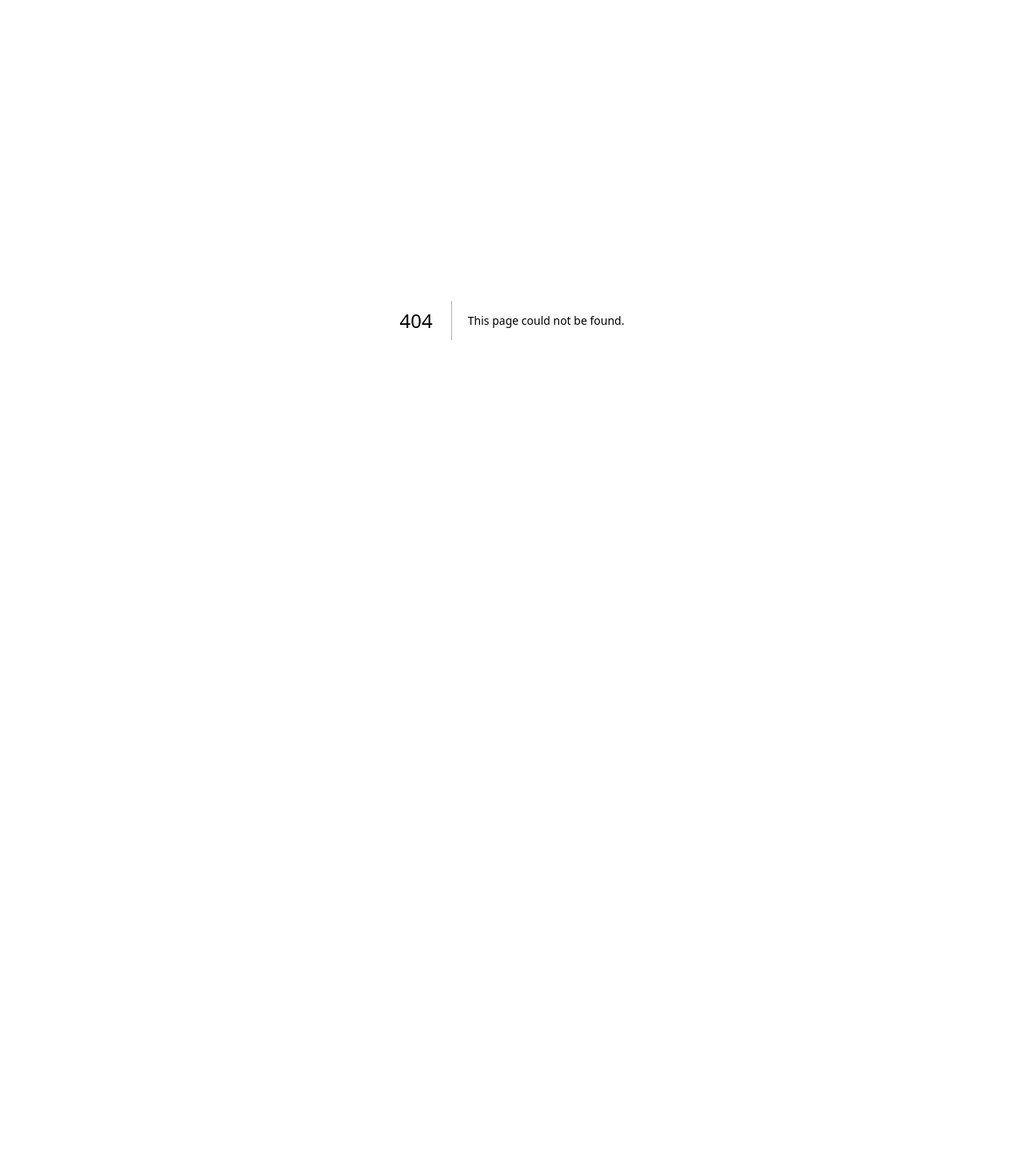
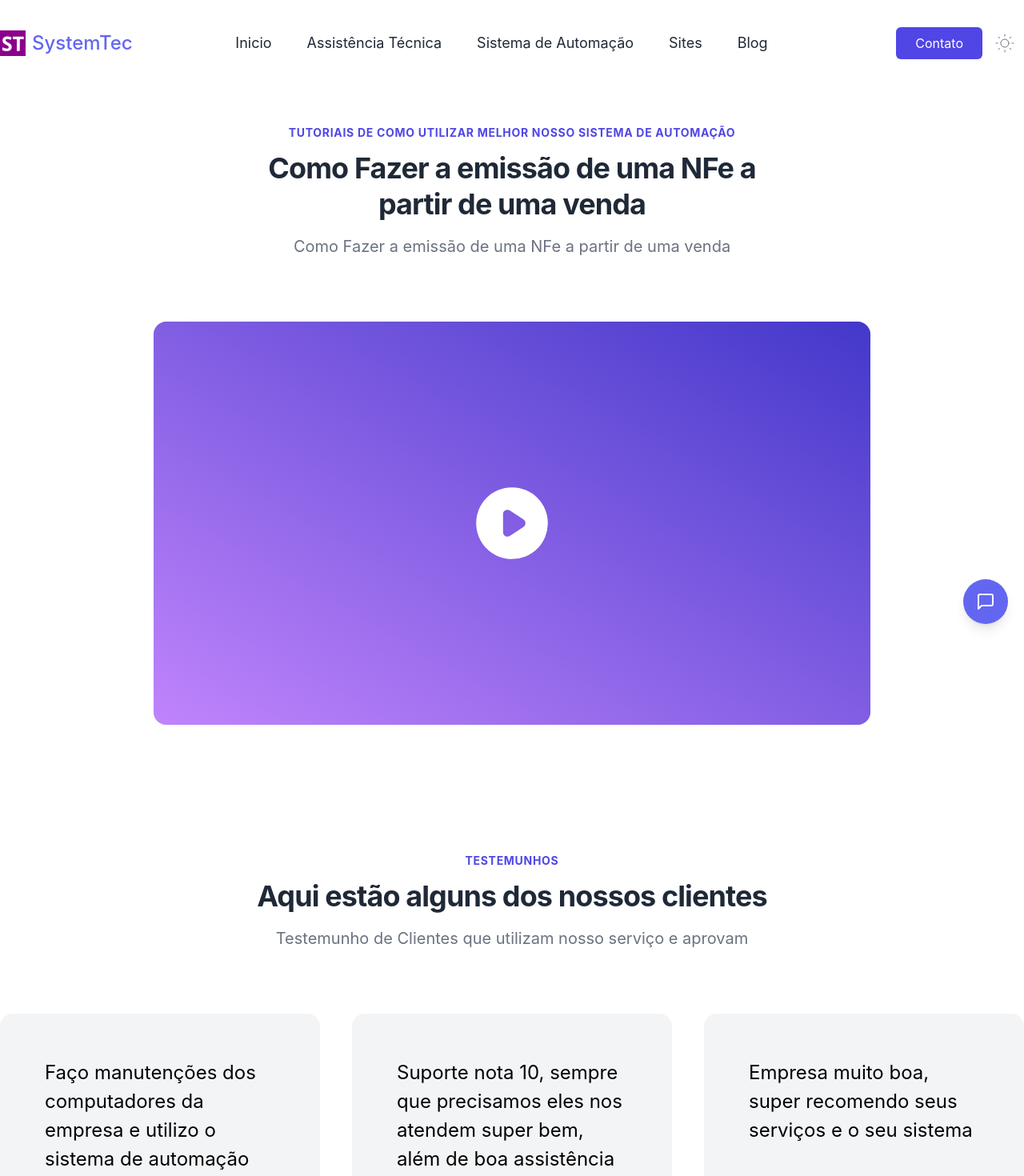
Before and after one commit to AndersonLML/systemtecinformatica, a Next.js app: page /sistemadeautomacao in a window 1280 px wide. Before the commit this address had no page. Shown: the top 1470 px of the page at 80% size. Before the commit the page ends 800 px from the top, so only its background shows below. Built offline with nearby package versions, Linux system fonts and the light colour scheme.

Commit message:
atualização de tutoriais e navbar

```diff
--- a/components/footer.js
+++ b/components/footer.js
@@ -11,6 +11,13 @@ export default function Footer() {
     "Sites",
     "Blog",
   ];
+  const links = [
+    "https://systemtec.vercel.app/",
+     "https://animesonlineup.co/naruto-shippuden/",
+     "https://google.com",
+     "https://facebook.com",
+     "https://instagram.com",
+   ];
   const legal = ["Terms", "Privacy", "Legal"];
   return (
     <div className="relative">
@@ -54,17 +61,18 @@ export default function Footer() {
 
           <div>
             <div className="flex flex-wrap w-full -mt-2 -ml-3 lg:ml-0">
-              {navigation.map((item, index) => (
-                <Link key={index} href="https://systemtec.vercel.app/" className="w-full px-4 py-2 text-gray-500 rounded-md dark:text-gray-300 hover:text-indigo-500 focus:text-indigo-500 focus:bg-indigo-100 focus:outline-none dark:focus:bg-trueGray-700">
+              {navigation.map((item, index, links) => (
+                <Link key={index} href={links[index]} className="w-full px-4 py-2 text-gray-500 rounded-md dark:text-gray-300 hover:text-indigo-500 focus:text-indigo-500 focus:bg-indigo-100 focus:outline-none dark:focus:bg-trueGray-700">
                     {item}
                 </Link>
               ))}
+
             </div>
           </div>
           <div>
             <div className="flex flex-wrap w-full -mt-2 -ml-3 lg:ml-0">
-              {legal.map((item, index) => (
-                <Link key={index} href="https://systemtec.vercel.app/" className="w-full px-4 py-2 text-gray-500 rounded-md dark:text-gray-300 hover:text-indigo-500 focus:text-indigo-500 focus:bg-indigo-100 focus:outline-none dark:focus:bg-trueGray-700">
+              {legal.map((item, index, links) => (
+                <Link key={index} href={links[index]} className="w-full px-4 py-2 text-gray-500 rounded-md dark:text-gray-300 hover:text-indigo-500 focus:text-indigo-500 focus:bg-indigo-100 focus:outline-none dark:focus:bg-trueGray-700">
                     {item}
                 </Link>
               ))}
--- a/components/navbar.js
+++ b/components/navbar.js
@@ -11,6 +11,13 @@ const Navbar = () => {
       "Sites",
       "Blog",
     ];
+    const links = [
+      "https://systemtec.vercel.app/",
+       "https://animesonlineup.co/naruto-shippuden/",
+       "https://systemtec.vercel.app/sistemadeautomacao/",
+       "https://facebook.com",
+       "https://instagram.com",
+     ];
 
   return (
     <div className="w-full">
@@ -20,7 +27,7 @@ const Navbar = () => {
           {({ open }) => (
             <>
               <div className="flex flex-wrap items-center justify-between w-full lg:w-auto">
-                <Link href="https://systemtec.vercel.app/">
+                <Link href={links}>
                   <span className="flex items-center space-x-2 text-2xl font-medium text-indigo-500 dark:text-gray-100">
                     <span>
                       <Image
@@ -60,8 +67,8 @@ const Navbar = () => {
 
                 <Disclosure.Panel className="flex flex-wrap w-full my-5 lg:hidden">
                   <>
-                    {navigation.map((item, index) => (
-                      <Link key={index} href="https://systemtec.vercel.app/" className="w-full px-4 py-2 -ml-4 text-gray-500 rounded-md dark:text-gray-300 hover:text-indigo-500 focus:text-indigo-500 focus:bg-indigo-100 dark:focus:bg-gray-800 focus:outline-none">
+                    {navigation.map((item, index, links) => (
+                      <Link key={index} href={links[index]} className="w-full px-4 py-2 -ml-4 text-gray-500 rounded-md dark:text-gray-300 hover:text-indigo-500 focus:text-indigo-500 focus:bg-indigo-100 dark:focus:bg-gray-800 focus:outline-none">
                           {item}
                       </Link>
                     ))}
@@ -80,7 +87,7 @@ const Navbar = () => {
           <ul className="items-center justify-end flex-1 pt-6 list-none lg:pt-0 lg:flex">
             {navigation.map((menu, index) => (
               <li className="mr-3 nav__item" key={index}>
-                <Link href="https://systemtec.vercel.app/" className="inline-block px-4 py-2 text-lg font-normal text-gray-800 no-underline rounded-md dark:text-gray-200 hover:text-indigo-500 focus:text-indigo-500 focus:bg-indigo-100 focus:outline-none dark:focus:bg-gray-800">
+                <Link href={links[index]} className="inline-block px-4 py-2 text-lg font-normal text-gray-800 no-underline rounded-md dark:text-gray-200 hover:text-indigo-500 focus:text-indigo-500 focus:bg-indigo-100 focus:outline-none dark:focus:bg-gray-800">
                     {menu}
                 </Link>
               </li>
--- a/components/video.js
+++ b/components/video.js
@@ -27,8 +27,8 @@ const Video = () => {
           )}
           {playVideo && (
             <iframe
-              src="https://www.youtube-nocookie.com/embed/aOq49euWnIo?controls=0&autoplay=1"
-              title="YouTube video player"
+              src="https://youtube.com/embed/N9dXpVBxfU0"
+              title="Emissão de NFe"
               frameBorder="0"
               allow="accelerometer; autoplay; clipboard-write; encrypted-media; gyroscope; picture-in-picture"
               allowfullscreen></iframe>
--- /dev/null
+++ b/pages/sistemadeautomacao/index.js
@@ -0,0 +1,52 @@
+import Head from "next/head";
+import Hero from "../../components/hero";
+import Navbar from "../../components/navbar";
+import SectionTitle from "../../components/sectionTitle";
+
+import { benefitOne, benefitTwo } from "../../components/data";
+import Video from "../../components/video";
+import Benefits from "../../components/benefits";
+import Footer from "../../components/footer";
+import Testimonials from "../../components/testimonials";
+import Cta from "../../components/cta";
+import Faq from "../../components/faq";
+import PopupWidget from "../../components/popupWidget";
+
+const Home = () => {
+  return (
+    <>
+      <Head>
+        <title>SystemTec - Assistência Técnica em Informática, Venda de Sistemas de Automação e Criação de Sites</title>
+        <meta
+          name="description"
+          content="SystemTec - Assistência Técnica em Informática, Venda de Sistemas de Automação e Criação de Sites"
+        />
+        <link rel="icon" href="/favicon.ico" />
+      </Head>
+
+      <Navbar />
+
+      <SectionTitle
+        pretitle="Tutoriais de como utilizar melhor nosso Sistema de Automação"
+        title="Como Fazer a emissão de uma NFe a partir de uma venda">
+        Como Fazer a emissão de uma NFe a partir de uma venda
+      </SectionTitle>
+      <Video />
+      <SectionTitle
+        pretitle="Testemunhos"
+        title="Aqui estão alguns dos nossos clientes">
+        Testemunho de Clientes que utilizam nosso serviço e aprovam
+      </SectionTitle>
+      <Testimonials />
+      <SectionTitle pretitle="FAQ" title="Algumas perguntas frequentes">
+        Aqui estão algumas perguntas frequentes dos clientes
+      </SectionTitle>
+      <Faq />
+      <Cta />
+      <Footer />
+      <PopupWidget />
+    </>
+  );
+}
+
+export default Home;
```
